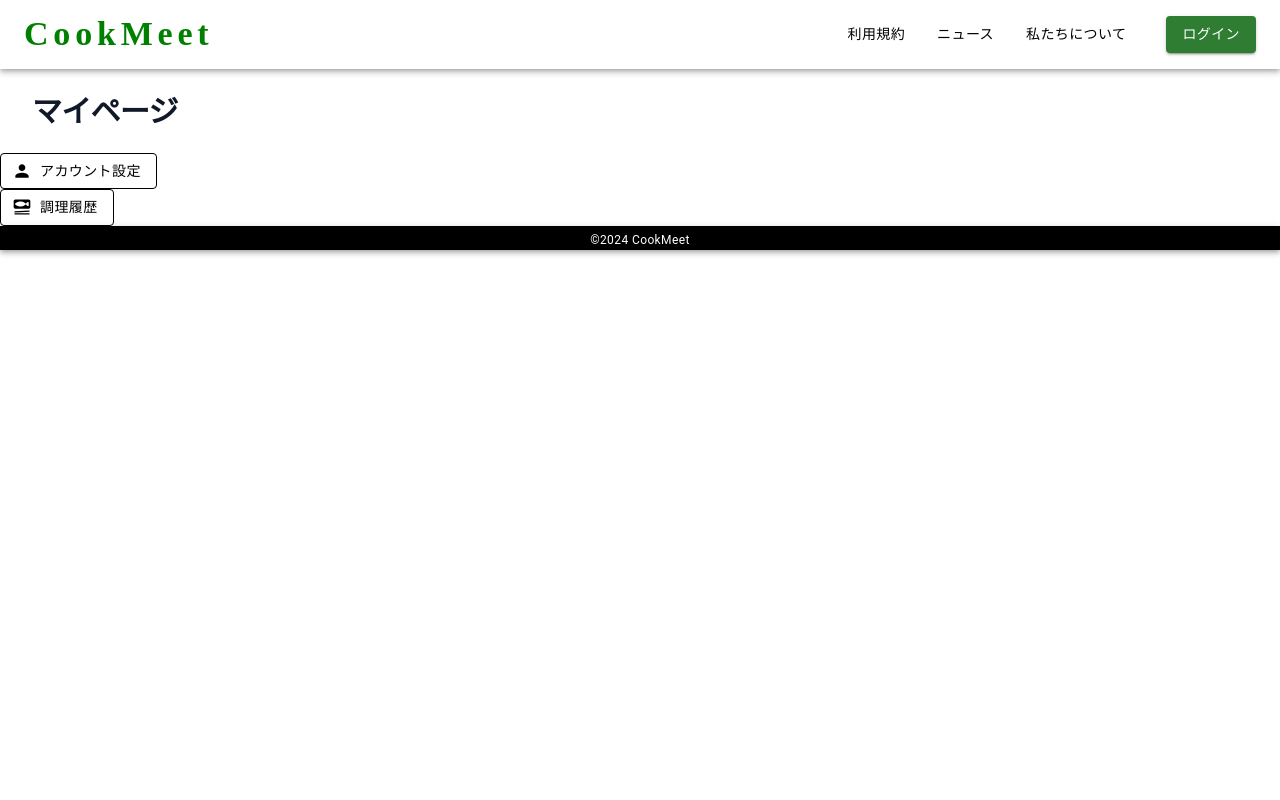
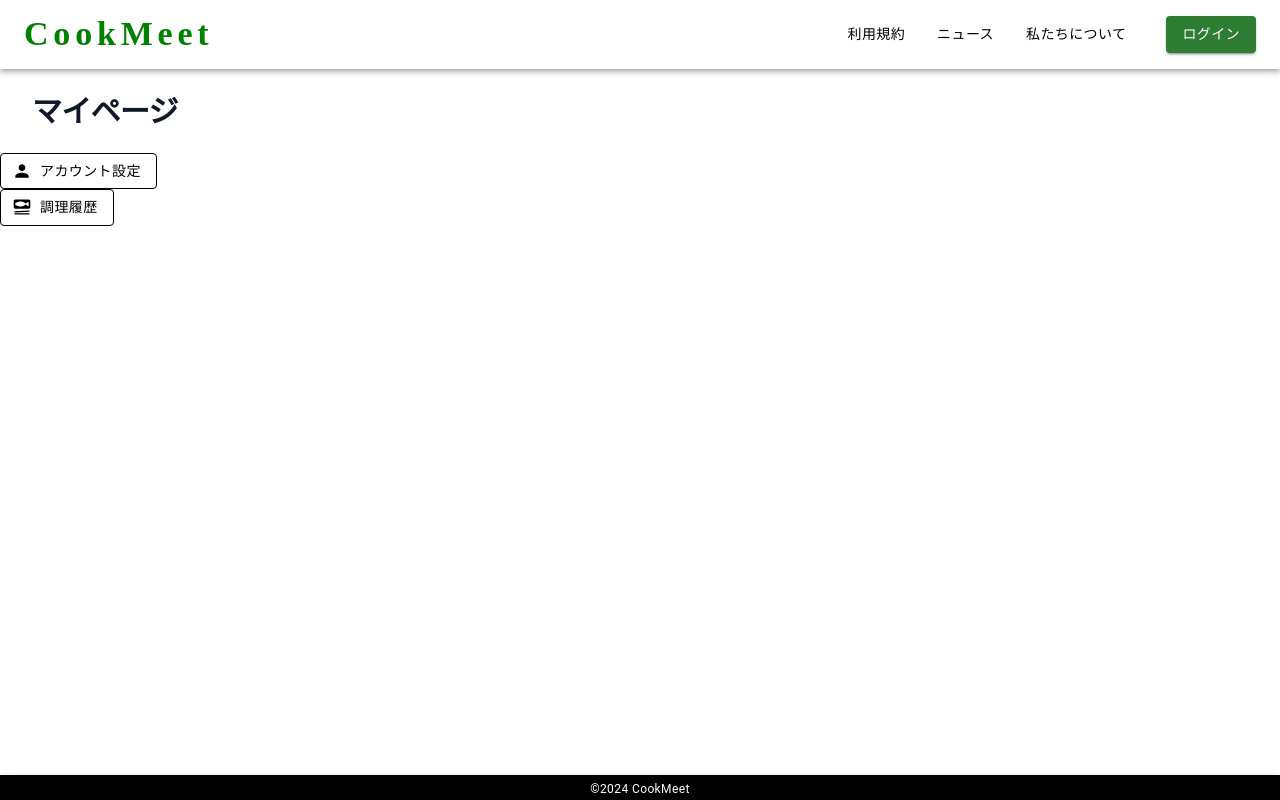
Before and after one commit to hato72/CookMeet, a Next.js app: page /mypage in a window 1280 px wide. Built offline with nearby package versions, Linux system fonts and the light colour scheme.

Commit message:
footerの位置修正

```diff
--- a/src/app/layout.tsx
+++ b/src/app/layout.tsx
@@ -16,6 +16,7 @@ const Layout: React.FC<{ children: React.ReactNode }> = ({ children }) => {
           <div>{children}</div>
         </main>
         <Footer />
+        <br></br>
       </body>
     </html>
   );
--- a/src/app/mypage/page.tsx
+++ b/src/app/mypage/page.tsx
@@ -1,8 +1,6 @@
 import SettingsAccountBar from "@/components/ui/buttun/SettingsAccountBar";
-import Layout from "../layout";
-import WhiteQuadButton from "@/components/ui/buttun/WhiteQuadButtun";
 import SettingsHistoryBar from "@/components/ui/buttun/SettingsHistoryBar";
-import Footer from "@/components/base/Footer/footer";
+import Link from "next/link";
 
 export default function MyPage() {
     return (
@@ -11,7 +9,9 @@ export default function MyPage() {
                 <h1 className="text-3xl font-bold tracking-tight text-gray-900">マイページ</h1>
             </div>
             <SettingsAccountBar />
-            <SettingsHistoryBar />
+            <Link href="/mypage/history">
+                <SettingsHistoryBar />
+            </Link>
         </>
     );
 }
--- a/src/components/base/Footer/footer.tsx
+++ b/src/components/base/Footer/footer.tsx
@@ -6,17 +6,15 @@ import Typography from "@mui/material/Typography";
 
 const Footer: React.FC = () => {
     return (
-        <>
-            <AppBar className="absolute bottom-0" component="footer" position="static" sx={{ backgroundColor: '#000000' }}>
+        <AppBar component="footer" position="fixed" sx={{ top: 'auto', bottom: 0, backgroundColor: '#000000' }}>
             <Container maxWidth="md">
                 <Box sx={{ textAlign: 'center' }}>
-                        <Typography variant="caption">
+                    <Typography variant="caption" color="white">
                         ©2024 CookMeet
                     </Typography>
                 </Box>
             </Container>
         </AppBar>
-        </>
     );
 };
 
```
Lines whose indentation alone changed are shown as unchanged.
